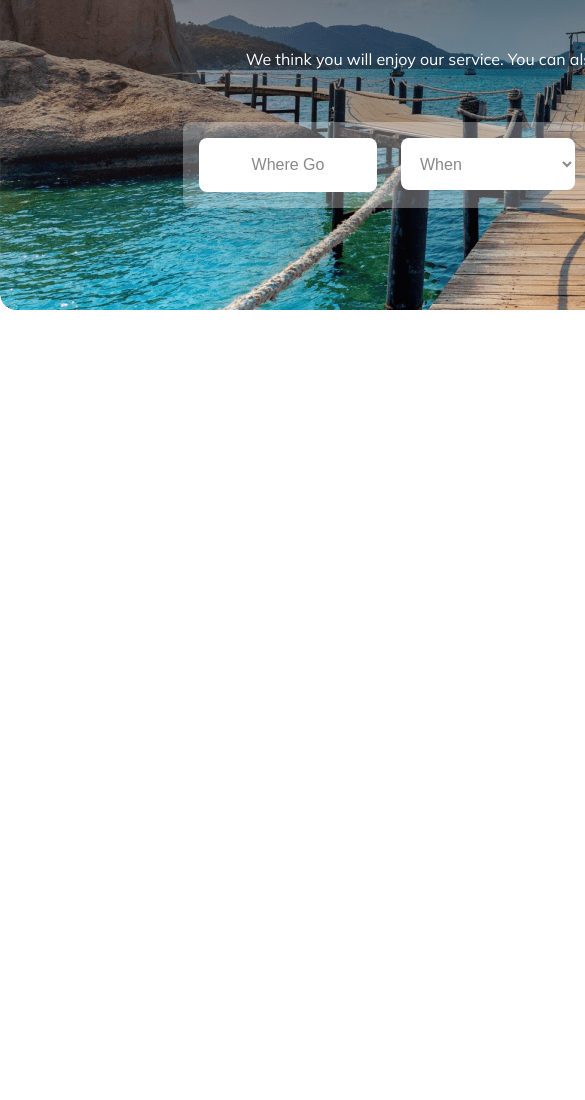
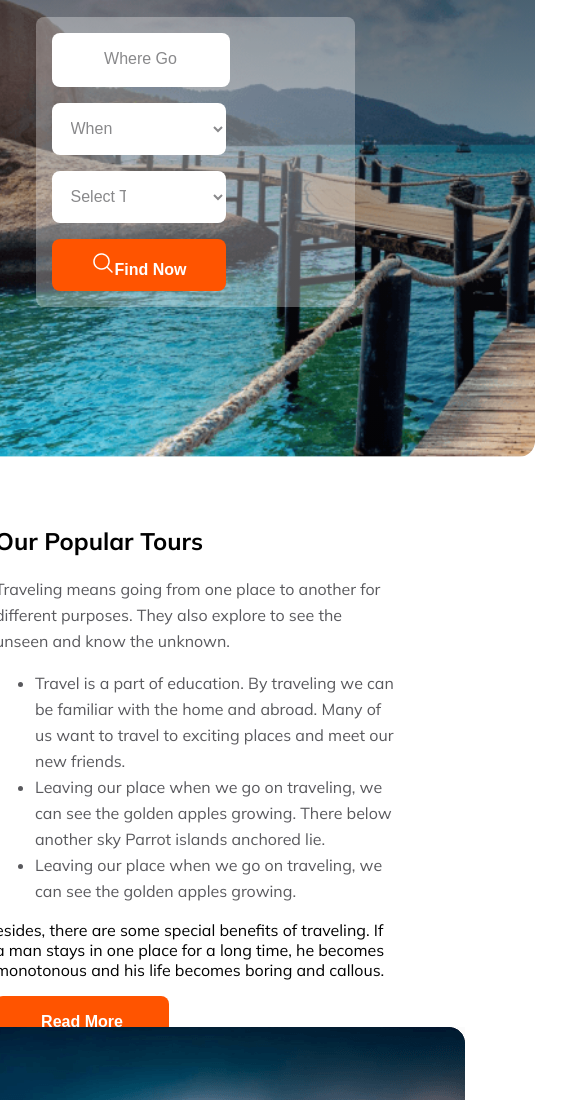
Before and after one commit to nayem-420/New-Folder, a plain HTML site: page B9A2-Hero-Travel-main/index.html in a window 390 px wide. Shown: the part 360-1460 px from the top of the page, 585 px wide, since content can reach past the window. Before the commit the page ends 844 px from the top, so only its background shows below. Drawn offline with Linux system fonts and the light colour scheme.

Commit message:
finish tourse section

```diff
--- a/B9A2-Hero-Travel-main/index.html
+++ b/B9A2-Hero-Travel-main/index.html
@@ -45,11 +45,34 @@
                             <select class="heading-select" name="heading-select">
                                 <option value="Select-Type">Select Type</option>
                             </select>
-                            <button class="primary-btn" id="button-for-all"><img src="../B9A2-Hero-Travel-main/Images/Frame.png" alt="" class="search">Find Now</button>
+                            <button id="button-for-all"><img src="../B9A2-Hero-Travel-main/Images/Frame.png" alt="" class="search">Find Now</button>
                         </form>
                     </div>
                 </div>
             </div>
+        </section>
+
+        <!-- tours Section -->
+        <section class="section-of-tours">
+            <div class="tours-section">
+                <div class="tours-heading-section">
+                    <h2 class="tours-heading-title" id="section-title">Our Popular Tours</h2>
+                    <p class="tours-heading-description-text" id="section-description">Traveling means going from one place to another for different purposes. They also explore to see the unseen and know the unknown.</p>
+                    <ul class="tours-ul">
+                        <li class="tours-heading-description-text">Travel is a part of education. By traveling we can be familiar with the home and abroad. Many of us want to travel to exciting places and meet our new friends.</li>
+                        <li class="tours-heading-description-text">Leaving our place when we go on traveling, we can see the golden apples growing. There below another sky Parrot islands anchored lie.</li>
+                        <li class="tours-heading-description-text">Leaving our place when we go on traveling, we can see the golden apples growing.</li>
+                    </ul>
+                    <p class="tours-heading-description" id="section-description">esides, there are some special benefits of traveling. If a man stays in one place for a long time, he becomes monotonous and his life becomes boring and callous.</p>
+                    <button class="primary-btn" id="button-for-all">Read More</button>
+                </div>
+                <div class="tours-img-section"><img src="../B9A2-Hero-Travel-main/Images/Rectangle 4.png" alt=""></div>
+            </div>
+        </section>
+        <section>
+            <h2>
+
+            </h2>
         </section>
     </header>
     <main>
--- a/B9A2-Hero-Travel-main/style.css
+++ b/B9A2-Hero-Travel-main/style.css
@@ -17,6 +17,13 @@ span{
     text-align: center;
     font-size: 16px;
     font-weight: 700;
+}
+
+.section-title{
+    color: #131318;
+    text-align: center;
+    font-size: 40px;
+    font-weight: 800;
 }
 
 /* header nav section */
@@ -64,28 +71,36 @@ a{
 #check{
     display: none;
 }
+
+
 /* styles for heading section */
 .section-for-heading{
     display: flex;
     justify-content: center;
     margin-top: 50px;
 }
+
 .heading-section{
-    width: 1170px;
-    height: 500px;
+    /* width: 1170px;
+    height: 500px; */
     border-radius: 16px;
     background: linear-gradient(180deg, rgba(19, 19, 24, 0.80) 0%, rgba(19, 19, 24, 0.00) 100%), url('../B9A2-Hero-Travel-main/Images/Group\ 13\ \(1\)\ \(1\).png');
+    background-repeat: no-repeat;
+    background-size: cover;
 }
+
 .travel-section{
     text-align: center;
     align-items: center;
     padding: 50px 180px;
 }
+
 .heading-title{
     color: #FFF;
     font-size: 64px;
     font-weight: 800;
 }
+
 .heading-description{
     color: #FFF;
     text-align: center;
@@ -94,6 +109,7 @@ a{
     line-height: 26px;
     margin-bottom: 50px;
 }
+
 .heading-form{
     display: inline-flex;
     margin-bottom: 100px;
@@ -103,6 +119,7 @@ a{
     border-radius: 8px;
     background: rgba(255, 255, 255, 0.30);
 }
+
 .heading-form input[type="text"]{
     width: 174px;
     height: 52px;
@@ -110,6 +127,7 @@ a{
     background: #FFF;
     border: none;
 }
+
 input::placeholder{
     color: rgba(19, 19, 24, 0.50);
     text-align: center;
@@ -129,9 +147,34 @@ select{
     border: none;
 }
 
+/* styles for tours section */
+.section-of-tours{
+    display: flex;
+    align-items: center;
+    justify-content: center;
+}
+.tours-section{
+    display: flex;
+    gap: 20px;
+    margin-top: 50px;
+    justify-content: center;
+    align-items: center;
+}
+.tours-heading-section{
+    width: 400px;
+    height: 500px;
+}
+.tours-heading-description-text{
+    color: rgba(19, 19, 24, 0.70);
+    font-size: 16px;
+    font-weight: 400;
+    line-height: 26px;
+}
 
 
 
+
+        /* media response */
 
 @media (max-width: 600px) {
     .nav-ul {
@@ -157,7 +200,43 @@ select{
     #check:checked + .checkbtn ~ .nav-ul {
         display: flex;
     }
+    /* heading section response */
     .section-for-heading{
+        display: grid;
+        grid-template-columns: repeat(1, 1fr);  /*i need to response this secction*/
+    }
+    .heading-section{
+        border-radius: 16px;
+        background: linear-gradient(180deg, rgba(19, 19, 24, 0.80) 0%, rgba(19, 19, 24, 0.00) 100%), url('../B9A2-Hero-Travel-main/Images/Group\ 13\ \(1\)\ \(1\).png');
+        background-repeat: no-repeat;
+        background-size: cover;
+    }
+    .heading-title{
+        text-align: center;
+        color: #FFF;
+        font-size: 22px;
+        font-weight: 800;
+    }
+    .heading-description{
+        color: #FFF;
+        text-align: center;
+        font-size: 14px;
+        font-weight: 400;
+        line-height: 21px
+    }
+    .heading-form{
+        text-align: center;
+        display: flex;
+        width: 287px;
+        padding: 16px;
         flex-direction: column;
+        align-items: flex-start;
+        gap: 16px;
+    }
+
+    /* tours responsive */
+    .tours-section{
+        flex-direction: column;
+        margin-bottom: 20px;
     }
 }
```
